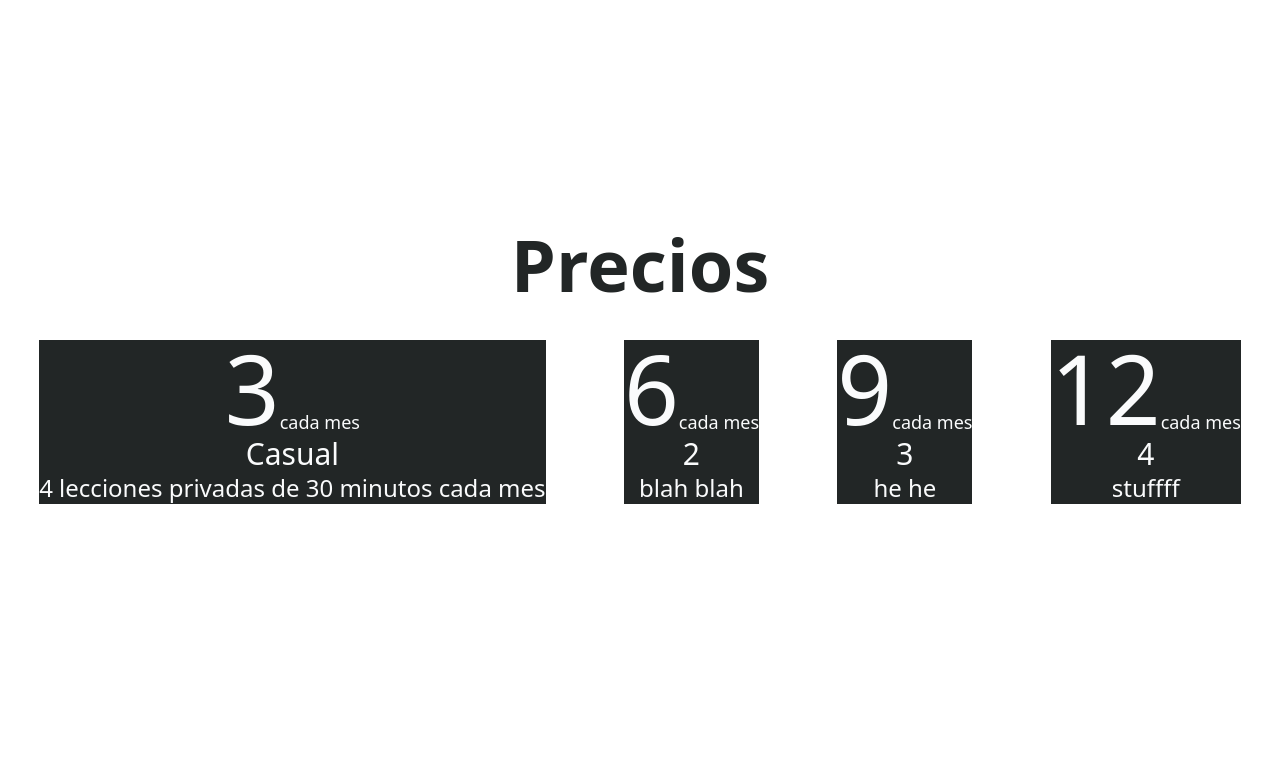
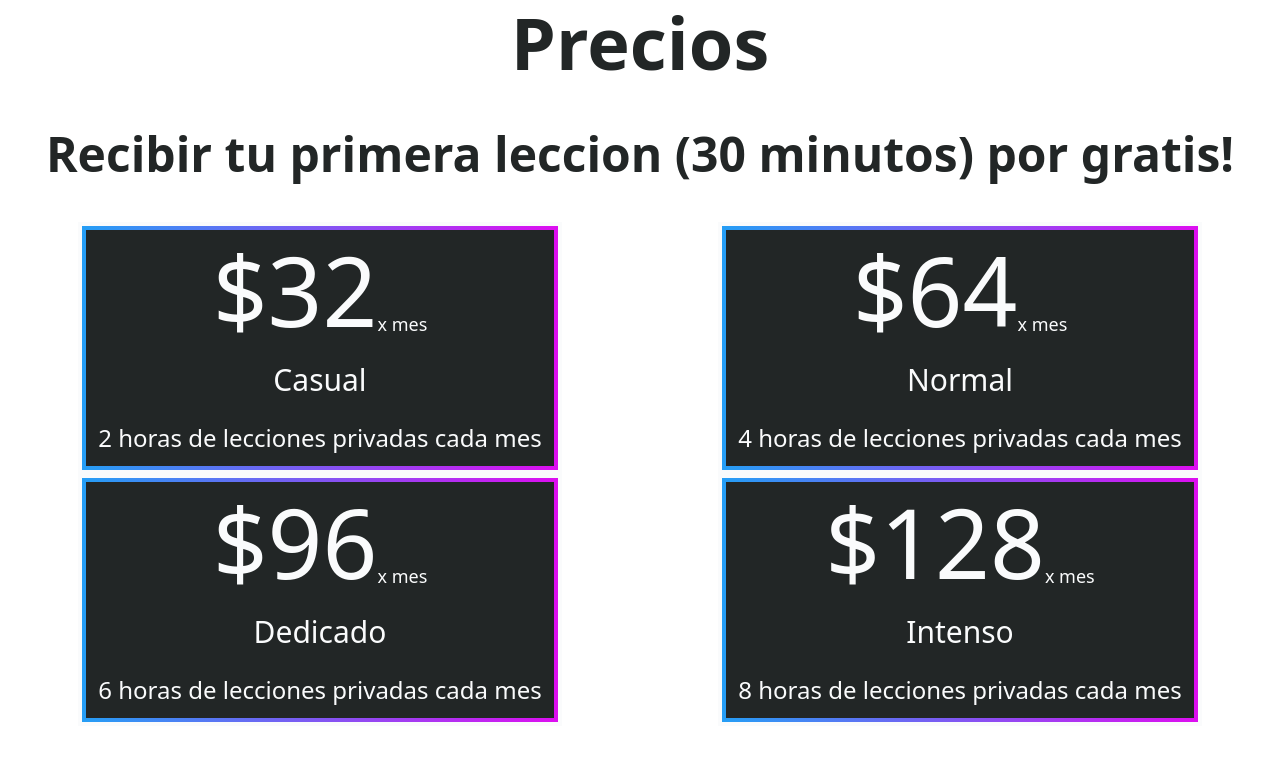
Before and after one commit to AngusGaukrogerDev/website-ingles-pal-mundo, a Vue app: page / in a window 1280 px wide. Shown: the part 2040-2815 px from the top of the page. Built offline with nearby package versions, Linux system fonts and the light colour scheme.

Commit message:
pricing section

```diff
--- a/package.json
+++ b/package.json
@@ -13,6 +13,7 @@
     "@vueuse/core": "^9.3.1",
     "animate.css": "^4.1.1",
     "aos": "^2.3.4",
+    "axios": "^1.2.3",
     "sass": "^1.57.1",
     "vue": "^3.2.37",
     "vue-router": "^4.1.5",
--- a/src/components/HomeElements/Book.vue
+++ b/src/components/HomeElements/Book.vue
@@ -5,8 +5,9 @@
                 <path d="M1200,0H0V120H281.94C572.9,116.24,602.45,3.86,602.45,3.86h0S632,116.24,923,120h277Z" class="shape-fill"></path>
             </svg>
         </div>
-        <section id="Precios" class="relative h-screen w-100 flex flex-col space-y-8 justify-center z-0">
-            <h1 class="text-fade1 sm:text-7xl text-5xl text-center font-bold py-2 ">Precios</h1>
+        <section id="Precios" class="relative h-screen w-100 flex flex-col sm:space-y-9 justify-center z-0">
+            <h1 class="text-fade1 sm:text-7xl text-4xl text-center font-bold py-2 ">Precios</h1>
+            <h2 class="text-fade1 sm:text-5xl text-2xl text-center font-bold py-2 ">Recibir tu primera leccion (30 minutos) por gratis!</h2>
             <div  class="w-100 h-100 text-texttone flex flex-row flex-wrap justify-around items-center">
                 <div v-for="item in pricingStruct" class-=" ">
                     <Package :price="item.price" :title="item.title" :includes="item.includes" />
@@ -24,10 +25,10 @@
 import Package from '../UIElements/Package.vue';
 
 let pricingStruct = [
-    {price: 3, title: "Casual", includes: "4 lecciones privadas de 30 minutos cada mes"},
-    {price: 6, title: "2", includes: "blah blah"},
-    {price: 9, title: "3", includes: "he he"},
-    {price: 12, title: "4", includes: "stuffff"},
+    {price: 32, title: "Casual", includes: "2 horas de lecciones privadas cada mes"},
+    {price: 64, title: "Normal", includes: "4 horas de lecciones privadas cada mes"},
+    {price: 96, title: "Dedicado", includes: "6 horas de lecciones privadas cada mes"},
+    {price: 128, title: "Intenso", includes: "8 horas de lecciones privadas cada mes"},
 ];
 
 
--- a/src/components/HomeElements/Contact.vue
+++ b/src/components/HomeElements/Contact.vue
@@ -8,12 +8,14 @@
             </svg>
         </div>
         <section id="Escribenos" class="relative bg-fade1 h-screen w-100 flex flex-row justify-center items-center z-0">
-            Contact
+            <ContactForm />
         </section>
     </div>
 </template>
 
 <script setup>
+import ContactForm from '../UIElements/ContactForm.vue';
+
 
 </script>
 
--- a/src/components/UIElements/Package.vue
+++ b/src/components/UIElements/Package.vue
@@ -1,15 +1,18 @@
 <template>
-    <div class="  bg-fade1  ">
-        <div class="text-8xl  flex flex-row items-end justify-center">
-            {{ price }} <span class="text-lg">cada mes</span>
-        </div>
-        <div class="text-3xl flex justify-center">
-            {{ title }}
-        </div>
-        <div class="text-2xl text-center flex justify-center">
-            {{ includes }}
+    <div class="p-1 space-y-1 xl:space-y-6 border-4 bg-gradient-to-r from-main to-highlight hover:scale-105 hover:cursor-pointer">
+        <div class="  bg-fade1 p-3 space-y-1 xl:space-y-6  hover:cursor-pointer">
+            <div class="text-2xl xl:text-8xl md:space-x-3 flex flex-row items-end justify-center">
+                ${{ price }} <span class="text-lg">x mes</span>
+            </div>
+            <div class="text-md xl:text-3xl flex justify-center">
+                {{ title }}
+            </div>
+            <div class=" text-base xl:text-2xl text-center flex justify-center">
+                {{ includes }}
+            </div>
         </div>
     </div>
+
 </template>
 
 <script setup>
--- a/src/main.js
+++ b/src/main.js
@@ -5,5 +5,4 @@ import router from './router'
 import store from './store'
 import AOS from 'aos'
 import 'aos/dist/aos.css'
-
 createApp(App).use(router).use(store).use(AOS.init()).mount('#app')
```
Also changed, not shown: 1 other file (tests, documents, lock files or other folders).
